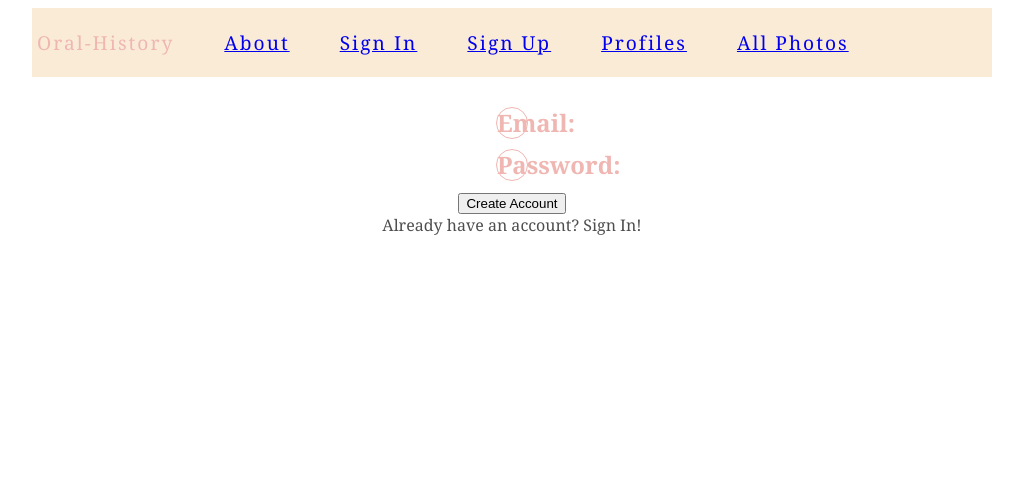
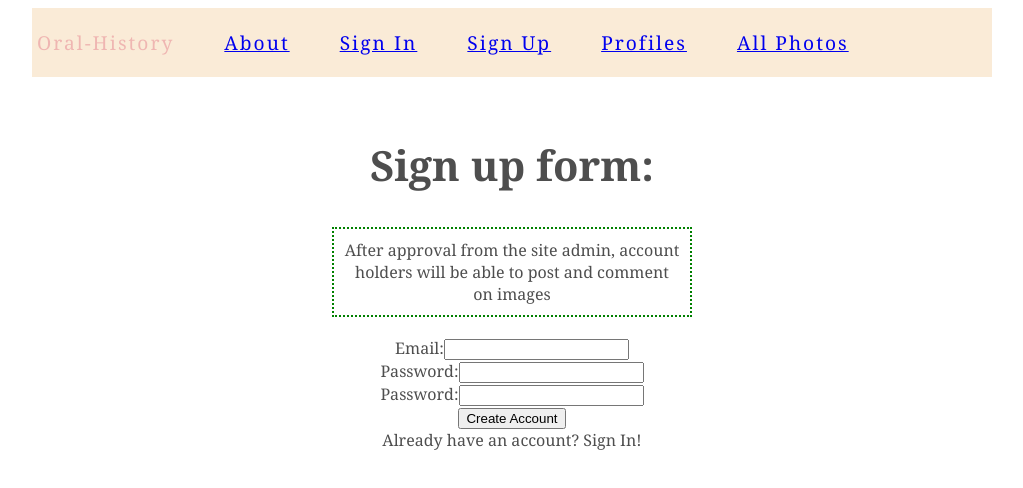
Before and after one commit to bps-github7/oral-history, a React (Create React App) app: page /sign-up in a window 1280 px wide. Shown: the top 488 px of the page, without its empty margins (128-1151 px from the left). Built offline with nearby package versions, Linux system fonts and the light colour scheme; no server answers.

Commit message:
Fixed signup with a temporary solution, switched label to div
added a info heading to signup

created an AuthContext and
added it as provider to app.js,
now signup should work as the
context is attached to firebase.auth

```diff
--- a/src/App.js
+++ b/src/App.js
@@ -2,12 +2,15 @@ import React from 'react';
 
 import Title from './components/general/Title';
 
+import AuthProvider from './contexts/AuthContext';
 
 function App() {
 
     return (
         <div className="App">
-            <Title/>
+            <AuthProvider>
+                <Title/>
+            </AuthProvider>
         </div>
   );
 }
--- a/src/components/auth/SignUp.js
+++ b/src/components/auth/SignUp.js
@@ -1,4 +1,5 @@
 import React, { useState } from 'react'
+import { useAuth } from '../../contexts/AuthContext';
 import './auth.css';
 
 
@@ -12,6 +13,15 @@ const SignUp = () => {
 
     const [ confirmPassword, setConfirmPassword ] = useState(null);
     const [ confirmPasswordError, setConfirmPasswordError ] = useState(null);
+
+    const { signUp } = useAuth();
+
+
+    const handleSubmit = event => {
+        event.preventDefault();
+        signUp(email, password);
+    }
+
 
 
     const handleEmailChange = (event) => {
@@ -55,34 +65,40 @@ const SignUp = () => {
         }
     }
 
-    const handleSubmit = event => {
-        event.preventDefault();
-        console.log(event.target.value)
-    }
-
 
     return(
-        <form onSubmit={handleSubmit} className="App-sign-up">
-            <label className="auth-field"> Email:
+        <form style={{maxWidth: "400px"}} onSubmit={handleSubmit} className="App-sign-up">
+            <h2>Sign up form:</h2>
+            <p style={{border: "2px dotted green", margin: 20, padding: 10}}>After approval from the site admin, account holders will be able to post and comment on images</p>
+
+            <div>Email:
                 <input onChange={handleEmailChange} type="text"/>
 
                 { !emailError && <div className="error">{emailError}</div>}
-            </label>
+            </div>
 
-            <label className="auth-field"> Password:
+            <div>Password:
                 <input onChange={handlePasswordChange} type="password"/>
 
                 { !passwordError && <div className="error">{passwordError}</div>}
                 {/* should also define errors for the other offenders- length, expected characters */}
-            </label>
+            </div>
 
-            { password &&
+
+            <div>Password:
+                <input onChange={handleConfirmPasswordChange} type="password"/>
+
+                { !passwordError && <div className="error">{passwordError}</div>}
+                {/* should also define errors for the other offenders- length, expected characters */}
+            </div>
+
+            {/* { password &&
                 <label className="auth-field"> Password:
                     <input onChange={handleConfirmPasswordChange} type="password"/>
                     { !confirmPasswordError && <div className="error">{confirmPasswordError}</div>}
                     { password !== confirmPassword && <div className="error">Password and Confirm Password must match</div>  }
                 </label>
-            }
+            } */}
             <button type="submit">Create Account</button>
             <div>Already have an account? Sign In!</div>
         </form>
--- /dev/null
+++ b/src/contexts/AuthContext.js
@@ -0,0 +1,39 @@
+import React, { useContext, useEffect, useState } from 'react';
+import { auth } from '../services/firebase';
+
+const authContext = React.createContext();
+
+export function useAuth () {
+    return useContext(authContext)
+}
+
+const AuthProvider = ({ children }) => {
+    const [ currentUser, setCurrentUser ] = useState();
+
+    const signUp = (email, password) => {
+        return auth.createUserWithEmailAndPassword(email, password)
+    }
+
+
+    useEffect(() => {
+        const unsub = auth.onAuthStateChanged(user => {
+            setCurrentUser(user)
+        })
+
+        return unsub
+    }, [])
+
+
+    const value = {
+        currentUser,
+        signUp
+    }
+
+    return (
+        <authContext.Provider value={value}>
+            { children }
+        </authContext.Provider>
+    );
+}
+
+export default AuthProvider
```
